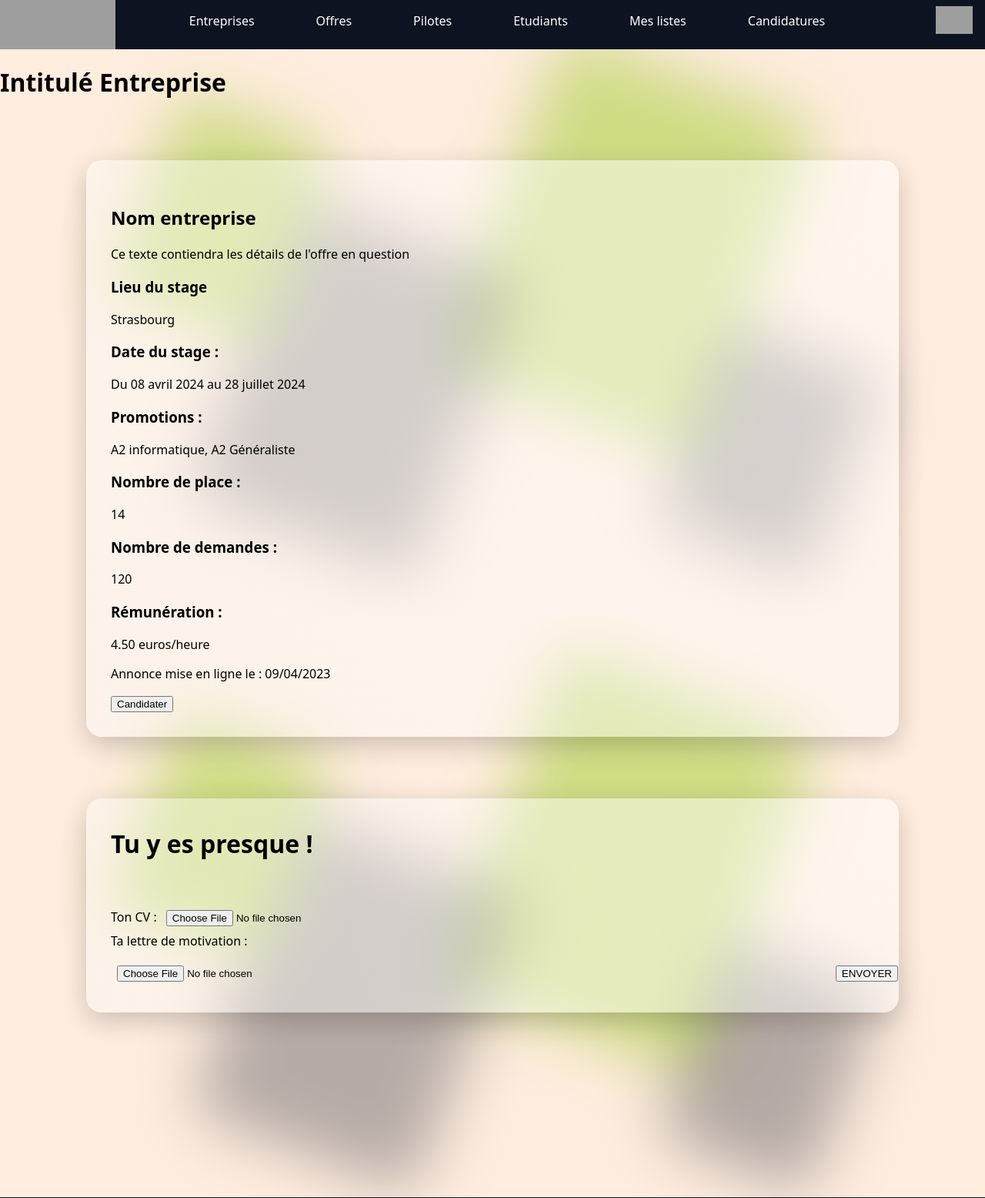
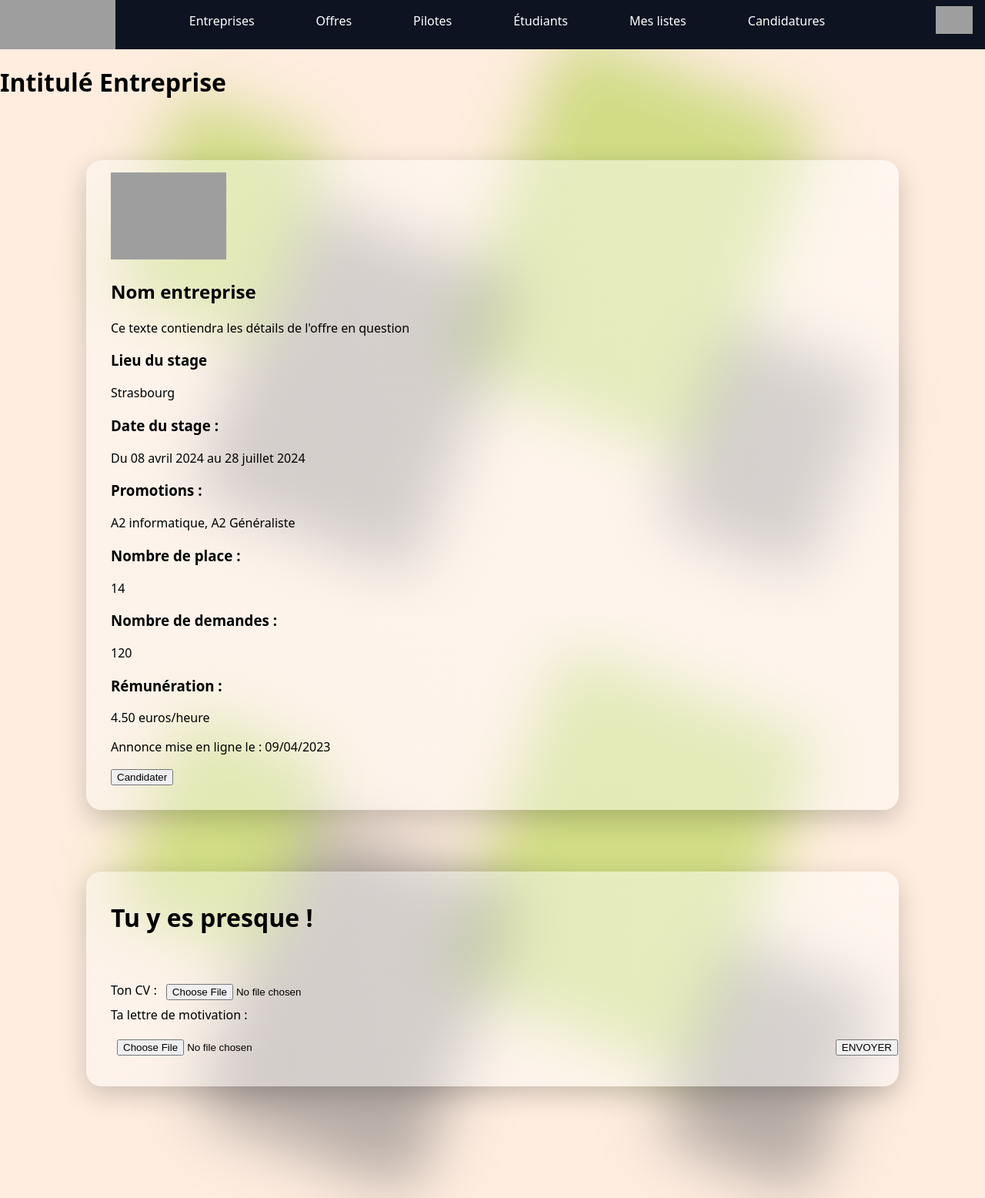
Before and after one commit to jgallern/ProjetWebGr4, a PHP site: page /ProjetWebGr4/views/page_presentation_entreprise.php in a window 1280 px wide. Shown: the top 1556 px of the page at 77% size. Run offline with PHP 8.4, Linux system fonts and the light colour scheme; grey boxes are pictures that could not be loaded.

Commit message:
Update page_presentation_entreprise.php

```diff
--- a/views/page_presentation_entreprise.php
+++ b/views/page_presentation_entreprise.php
@@ -4,6 +4,9 @@
 <head>
     <meta charset="utf-8">
     <title>Nom Offre</title>
+    <meta name="viewport" content="width=device-width, initial-scale=1.0">
+    <meta name="description" content="Description de votre page pour les moteurs de recherche">
+
     <link rel="stylesheet" href="../assets/css/style.css">
     <script src="script.js"></script>
     <link rel="icon" href="" type="image/png">
@@ -13,11 +16,11 @@
 
 <body>
     <nav id="navbar">
-        <div class="menu-icon" onclick="toggleMenu()">
+        <div class="menu-icon" onclick="toggleMenu()" aria-label="Menu">
             <div class="bar"></div>
             <div class="bar_2"></div>
         </div>
-        <img id="logo_seb" src="./logo_png.png" alt="logo" width="150px" />
+        <img id="logo_seb" src="./logo_png.png" alt="Logo de votre entreprise" width="150px">
         <div id="lien_navbar">
             <a class="lien_nav police_texte" href="gestion_entreprise_pilote_admin.html"
                 id="lien_entreprises_etudiants">Entreprises</a>
@@ -26,7 +29,7 @@
             <a class="lien_nav police_texte" href="gestion_entreprise_pilote_admin.html"
                 id="lien_offres_etudiants">Pilotes</a>
             <a class="lien_nav police_texte" href="gestion_entreprise_pilote_admin.html"
-                id="lien_offres_etudiants">Etudiants</a>
+                id="lien_offres_etudiants">Étudiants</a>
             <a class="lien_nav police_texte" href="page_wishlist_candidatures.html" id="lien_wishlist">Mes listes</a>
             <a class="lien_nav police_texte" href="page_wishlist_candidatures.html"
                 id="lien_candidatures">Candidatures</a>
@@ -38,26 +41,26 @@
                             echo $_COOKIE['$prenom'];
                         }
                     ?></h3>
-                <a style="text-decoration: none;" href="../controllers/deconnection_controller.php"><button id="bouton_deconnexion">Se déconnecter</button></a>
+                <a style="text-decoration: none;" href="../controllers/deconnection_controller.php"><button id="bouton_deconnexion" aria-label="Se déconnecter">Se déconnecter</button></a>
             </div>
 
             <img id="photo_profil"
                 src="C:\Users\quent\OneDrive - Association Cesi Viacesi mail\A2\04_web\Projet\images\photo_profil.png"
-                alt="photo_profil">
+                alt="Photo de profil de l'utilisateur">
         </div>
     </nav>
 
     <div id="lien_navbar_expand">
         <a class="lien_nav police_texte linking-animation delay-0" href="page_accueil_admin.html"
-            id="lien_entreprises_etudiants">Acceuil</a>
+            id="lien_entreprises_etudiants">Accueil</a>
         <a class="lien_nav police_texte linking-animation delay-1" href="gestion_entreprise_pilote_admin.html"
             id="lien_entreprises_etudiants">Entreprises</a>
         <a class="lien_nav police_texte linking-animation delay-2" href="gestion_entreprise_pilote_admin.html"
             id="lien_offres_etudiants">Offres</a>
         <a class="lien_nav police_texte linking-animation delay-3" href="gestion_entreprise_pilote_admin.html"
-            id="lien_offres_etudiants">Etudiants</a>
+            id="lien_offres_etudiants">Étudiants</a>
         <a class="lien_nav police_texte linking-animation delay-4" href="gestion_entreprise_pilote_admin.html"
-            id="lien_offres_etudiants">Etudiants</a>
+            id="lien_offres_etudiants">Étudiants</a>
         <a class="lien_nav police_texte linking-animation delay-5" href="page_wishlist_candidatures.html"
             id="lien_candidatures">Candidatures</a>
     </div>
@@ -71,7 +74,7 @@
                 style="clip-path: polygon(50% 0%, 61% 35%, 98% 35%, 68% 57%, 79% 91%, 50% 70%, 21% 91%, 32% 57%, 2% 35%, 39% 35%); background-color: coral;">
             </div>
             <img width="150px" id="img_offre_page_presentation"
-                href="https://www.google.com/url?sa=i&url=https%3A%2F%2Fwww.andrh.fr%2Fprestataires%2Fonlineformapro&psig=AOvVaw1QLVdktc6MNcY0vXlTb4j3&ust=1711034985290000&source=images&cd=vfe&opi=89978449&ved=0CBIQjRxqFwoTCIj-jZWUg4UDFQAAAAAdAAAAABAI">
+                src="https://www.google.com/url?sa=i&url=https%3A%2F%2Fwww.andrh.fr%2Fprestataires%2Fonlineformapro&psig=AOvVaw1QLVdktc6MNcY0vXlTb4j3&ust=1711034985290000&source=images&cd=vfe&opi=89978449&ved=0CBIQjRxqFwoTCIj-jZWUg4UDFQAAAAAdAAAAABAI" alt="Image de l'offre">
             <h2>Nom entreprise</h2>
             <p>Ce texte contiendra les détails de l'offre en question</p>
             <h3>Lieu du stage</h3>
@@ -86,33 +89,27 @@
             <p>120</p>
             <h3>Rémunération :</h3>
             <p>4.50 euros/heure</p>
-
             <p>Annonce mise en ligne le : 09/04/2023</p>
-
-
-            <button>Candidater</button>
+            <button aria-label="Candidater">Candidater</button>
         </div>
 
         <div class="bloc_gestion police_texte">
             <form>
                 <h1>Tu y es presque !</h1><br>
-                <label>Ton CV :
-                <input type="file" accept=".pdf">
-                </label><br>
-                <label>Ta lettre de motivation :<br>
-                <input type="file">
-                </label>
-
+                <label for="cv">Ton CV :</label>
+                <input type="file" accept=".pdf" id="cv">
+                <br>
+                <label for="lettre_motivation">Ta lettre de motivation :</label><br>
+                <input type="file" id="lettre_motivation">
                 <button type="submit">ENVOYER</button>
             </form>
         </div>
-
     </main>
 
     <footer class="police_texte">
-    &copy; Stage En Bref. <br> Tous droits réservés <br>
-    <a href="mentions_legales.php">Mentions Légales</a>
-</footer>
+        &copy; Stage En Bref. <br> Tous droits réservés <br>
+        <a href="mentions_legales.php">Mentions Légales</a>
+    </footer>
 
 </body>
 
```
